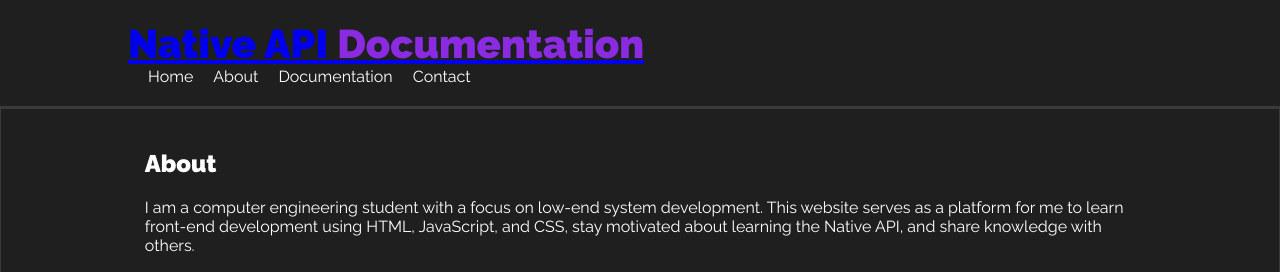
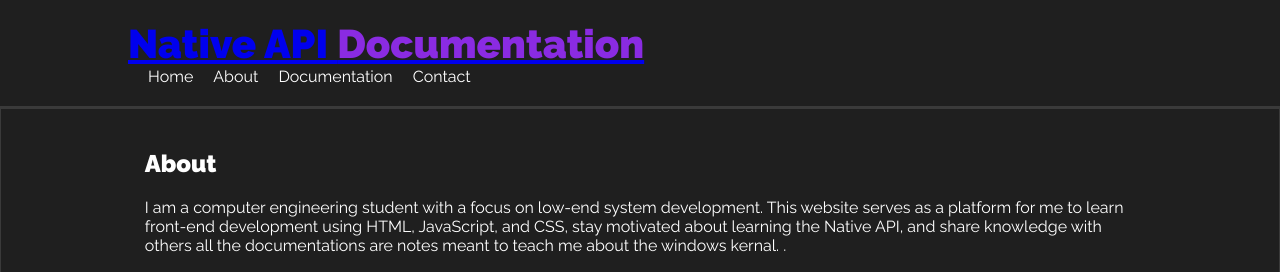
Before and after one commit to hitsuu23/bitheadpage, a plain HTML site: page about.html in a window 1280 px wide. Shown: the top 272 px of the page. Drawn offline with Linux system fonts and the light colour scheme; grey boxes are pictures that could not be loaded.

Commit message:
Update about.html

```diff
--- a/about.html
+++ b/about.html
@@ -25,7 +25,7 @@
     <section id="about">
         <div class="container">
             <h2>About</h2>
-            <p>I am a computer engineering student with a focus on low-end system development. This website serves as a platform for me to learn front-end development using HTML, JavaScript, and CSS, stay motivated about learning the Native API, and share knowledge with others.</p>
+            <p>I am a computer engineering student with a focus on low-end system development. This website serves as a platform for me to learn front-end development using HTML, JavaScript, and CSS, stay motivated about learning the Native API, and share knowledge with others all the documentations are notes meant to teach me about the windows kernal.  .</p>
             <div class="typing-svg">
                 <iframe src="https://readme-typing-svg.demolab.com?font=Raleway&size=30&pause=1000&color=8A2BE2&width=435&lines=Learn+Windows+Native+APIs+with+us!;Explore+Kernel+Level+Programming;Stay+Ahead+in+Cybersecurity" frameborder="0"></iframe>
             </div>
```
